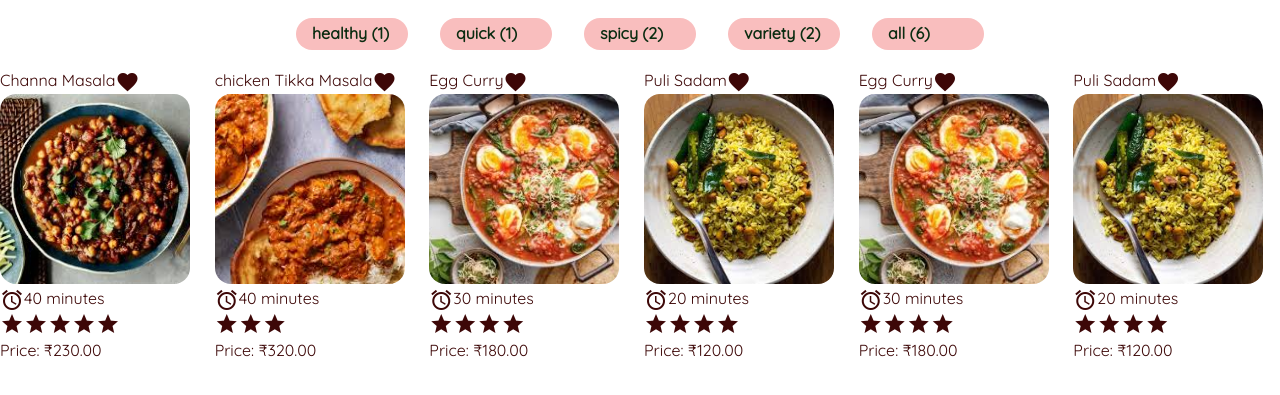
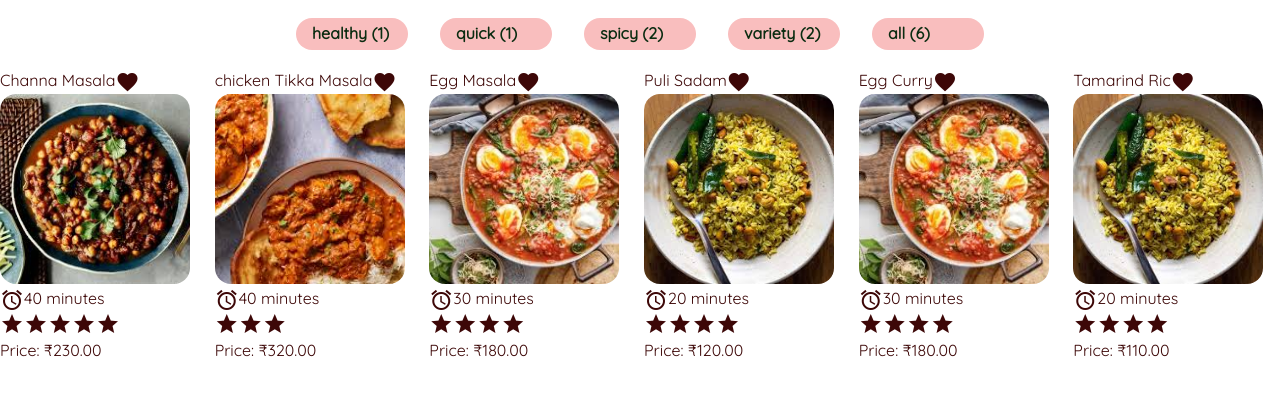
Before and after one commit to ShakthiSythnya/FoodCart, an Angular app: page / in a window 1280 px wide. Shown: the part 153-548 px from the top of the page. Built offline with nearby package versions, Linux system fonts and the light colour scheme; data requests are answered from the project's data file.

Commit message:
Added food details and tags within it

```diff
--- a/db.json
+++ b/db.json
@@ -43,58 +43,84 @@
   ],
   "foodRecipes":[
     {
+      "id":1,
       "url":"./assets/channaGravy.jpg",
       "name":"Channa Masala",
       "isFavorite":true,
       "rating":5,
       "price":230,
       "cooktime":40,
-      "tagName":"healthy"
+      "tagName":[
+        {
+        "tagName":"healthy"}
+      ]
     },
     {
+      "id":2,
       "url":"./assets/chickenTikkaMasala.jpg",
       "name":"chicken Tikka Masala",
       "isFavorite":false,
       "rating":3,
       "price":320,
       "cooktime":40,
-      "tagName":"spicy"
+      "tagName":[
+        {
+        "tagName":"spicy"}
+      ]
     },
     {
+      "id":3,
+      "url":"./assets/eggCurry.jpg",
+      "name":"Egg Masala",
+      "isFavorite":false,
+      "rating":4,
+      "price":180,
+      "cooktime":30, "tagName":[
+        {
+        "tagName":"spicy"}
+      ]
+    },
+    {
+
+      "id":4,
+      "url":"./assets/PuliSadam.jpg",
+      "name":"Puli Sadam",
+      "isFavorite":false,
+      "rating":4,
+      "price":120,
+      "cooktime":20,
+      "tagName":[
+        {
+        "tagName":"variety"}
+      ]
+    },
+    {
+
+      "id":5,
       "url":"./assets/eggCurry.jpg",
       "name":"Egg Curry",
       "isFavorite":false,
       "rating":4,
       "price":180,
       "cooktime":30,
-      "tagName":"spicy"
+      "tagName":[
+        {
+        "tagName":"quick"}
+      ]
     },
     {
+
+      "id":6,
       "url":"./assets/PuliSadam.jpg",
-      "name":"Puli Sadam",
+      "name":"Tamarind Ric",
       "isFavorite":false,
       "rating":4,
-      "price":120,
+      "price":110,
       "cooktime":20,
-      "tagName":"variety"
-    },
-    {
-      "url":"./assets/eggCurry.jpg",
-      "name":"Egg Curry",
-      "isFavorite":false,
-      "rating":4,
-      "price":180,
-      "cooktime":30,
-      "tagName":"quick"
-    },
-    {
-      "url":"./assets/PuliSadam.jpg",
-      "name":"Puli Sadam",
-      "isFavorite":false,
-      "rating":4,
-      "price":120,
-      "cooktime":20,
-      "tagName":"variety"
+      "tagName":[
+        {
+        "tagName":"variety"}
+      ]
     }
   ]
 }
--- a/src/app/app-routing.module.ts
+++ b/src/app/app-routing.module.ts
@@ -14,7 +14,7 @@ const routes: Routes = [
     path:'tag/:tagName',component:HomeComponent
   },
   {
-    path:'fooddetail/:food',component:FooddetailComponent
+    path:'fooddetail/:id',component:FooddetailComponent
   }
 ];
 
--- a/src/app/fooddetail/fooddetail.component.html
+++ b/src/app/fooddetail/fooddetail.component.html
@@ -1,8 +1,8 @@
-<div>
-    <img src="../../assets/pizza.jpg">
+<div class="container">
+    <img src="{{food.url}}">
     <div>
         <div class="horizontal-align">
-            <h3>Vegetable Pizza</h3><mat-icon>favorite</mat-icon>
+            <h3>{{food.name}}</h3><mat-icon [hidden]="!food.isFavorite">favorite</mat-icon>
         </div>
 
         <div>
@@ -11,11 +11,11 @@
         <div>
             Italy
         </div>
-        <app-tag></app-tag>
+        <app-tag [foodTags]="food.tagName"></app-tag>
         <div>
-            Time to cook about 40-50 minutes
+            Time to cook about {{food.cooktime}} minutes
         </div>
-        <div>390.00 | currency:INR</div>
+        <div>{{food.price}}</div>
         <button>Add to Cart</button>
 
 
--- a/src/app/fooddetail/fooddetail.component.ts
+++ b/src/app/fooddetail/fooddetail.component.ts
@@ -1,4 +1,8 @@
 import { Component, OnInit } from '@angular/core';
+import { ActivatedRoute } from '@angular/router';
+import { FoodService } from '../services/food.service';
+import { filter } from 'rxjs';
+import { FoodRecipe } from '../models/foodRecipe';
 
 @Component({
   selector: 'app-fooddetail',
@@ -7,9 +11,23 @@ import { Component, OnInit } from '@angular/core';
 })
 export class FooddetailComponent implements OnInit {
 
-  constructor() { }
-starArray:Array<number> = Array(5).fill(0);
+  constructor(private _activatedRoute: ActivatedRoute, private _foodService: FoodService) { }
+
+  starArray:Array<number> = Array(5).fill(0);
+  food!:FoodRecipe;
+
   ngOnInit(): void {
+    this._activatedRoute.params.subscribe((param)=>{
+      if(param['id'])
+      {
+        this._foodService.getAll().subscribe((x)=>{
+          this.food = x.filter(y=>y.id == param['id'])[0];
+          this.starArray = Array(this.food.rating).fill(0);
+          console.log(this.food);
+        })
+
+      }
+    })
   }
 
 }
--- a/src/app/home/home.component.html
+++ b/src/app/home/home.component.html
@@ -3,7 +3,7 @@
 <div class="horizontal-list">
     <mat-chip-set *ngFor="let food of foodRecipes">
 
-        <mat-chip routerLink="/fooddetail/{{food}}">
+        <mat-chip routerLink="/fooddetail/{{food.id}}">
             <div class="space-between">
                 <div>{{food.name}}</div><mat-icon [disabled]="!food.isFavorite">favorite</mat-icon>
             </div>
--- a/src/app/models/foodRecipe.ts
+++ b/src/app/models/foodRecipe.ts
@@ -1,11 +1,12 @@
 import { Tag } from "./tag";
 
 export type FoodRecipe = {
+    id: number;
     url:string;
     name: string;
     rating: number;
     isFavorite:boolean;
     cooktime:string;
     price:number;
-    tagName:string;
+    tagName:Tag[];
 }
--- a/src/app/services/food.service.ts
+++ b/src/app/services/food.service.ts
@@ -25,7 +25,10 @@ export class FoodService {
     {
       return this.getAll().pipe(
        map((val:FoodRecipe[])=>{
-        return val.filter(x=>x.tagName.includes(tagName));
+
+         const data= val.filter(x=>x.tagName.filter(y=>y.tagName.includes(tagName)));
+         console.log(data.filter(x=>x.tagName.length >0))
+        return data.filter(x=>x.tagName.length >0);
        })
       )
     }
--- a/src/app/tag/tag.component.html
+++ b/src/app/tag/tag.component.html
@@ -4,3 +4,10 @@
 
 
 </div>
+
+<div *ngIf="foodTags.length > 0">
+
+    <a *ngFor="let tag of foodTags" routerLink="/tag/{{tag.tagName}}">{{tag.tagName}}</a>
+
+
+</div>
--- a/src/app/tag/tag.component.ts
+++ b/src/app/tag/tag.component.ts
@@ -1,4 +1,4 @@
-import { Component, OnInit } from '@angular/core';
+import { Component, Input, OnInit } from '@angular/core';
 import { Tag } from '../models/tag';
 import { FoodService } from '../services/food.service';
 
@@ -12,13 +12,18 @@ export class TagComponent implements OnInit {
   constructor(private _foodService: FoodService) { }
 
   tags:Tag[]=[];
+  @Input()
+  foodTags: Tag[]=[];
 
   ngOnInit(): void {
-   this._foodService.getTags().subscribe(
+   if(!(this.foodTags.length >0))
+   {
+    this._foodService.getTags().subscribe(
       (val)=>{
         this.tags = val;
       }
     )
-  }
+   }
+}
 
 }
```
